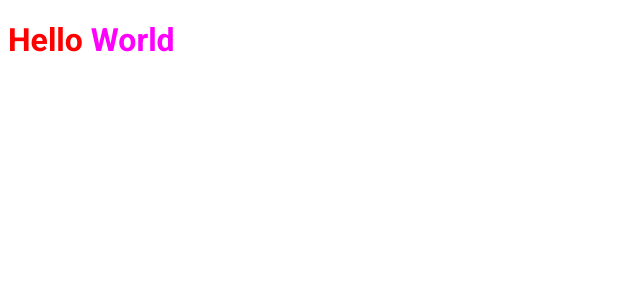
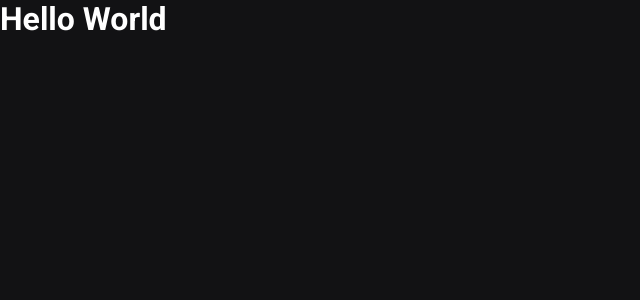
Before and after one commit to Lucasedusi/ignews-nextjs, a Next.js app: page / in a window 1280 px wide. Shown: the top 300 px of the page, without its empty margins (0-640 px from the left). Built offline with nearby package versions, Linux system fonts and the light colour scheme.

Commit message:
add global styles

```diff
--- a/src/pages/_app.tsx
+++ b/src/pages/_app.tsx
@@ -1,4 +1,6 @@
 import { AppProps } from "next/app";
+
+import "../styles/global.scss";
 
 function MyApp({ Component, pageProps }: AppProps) {
 	return <Component {...pageProps} />;
--- a/src/pages/index.tsx
+++ b/src/pages/index.tsx
@@ -1,9 +1,14 @@
-import styles from "../styles/home.module.scss";
+import Head from "next/head";
+
+// import styles from "../styles/home.module.scss";
 
 export default function Home() {
 	return (
-		<h1 className={styles.title}>
-			Hello <span>World</span>
-		</h1>
+		<>
+			<Head>
+				<title>Início | ig.news</title>
+			</Head>
+			<h1>Hello World</h1>
+		</>
 	);
 }
--- /dev/null
+++ b/src/styles/global.scss
@@ -0,0 +1,50 @@
+* {
+	margin: 0;
+	padding: 0;
+	box-sizing: border-box;
+}
+
+:root {
+	--white: #fff;
+
+	--gray-100: #e1e1e6;
+	--gray-300: #a8a8b3;
+	--gray-900: #121214;
+
+	--cyan-500: #61dafb;
+	--yellow-500: #eba417;
+}
+
+@media (max-width: 1080px) {
+	html {
+		font-size: 93.75%;
+	}
+}
+
+@media (max-width: 720px) {
+	html {
+		font-size: 87.5%;
+	}
+}
+
+body {
+	background: var(--gray-900);
+	color: var(--white);
+}
+
+body,
+input,
+textarea,
+select,
+button {
+	font: 400 1rem "Roboto", sans-serif;
+}
+
+button {
+	cursor: pointer;
+}
+
+a {
+	color: inherit;
+	text-decoration: none;
+}
--- a/src/styles/home.module.scss
+++ /dev/null
@@ -1,8 +0,0 @@
-.title {
-	color: #f00;
-	font-family: Roboto;
-
-	span {
-		color: #f0f;
-	}
-}
```
